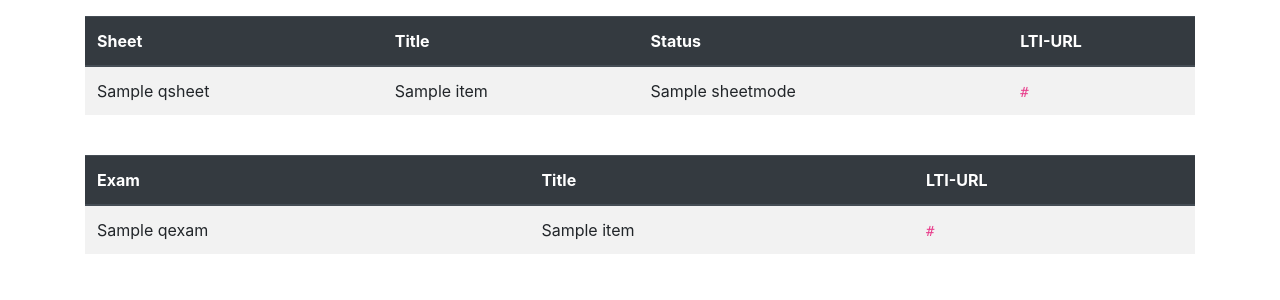
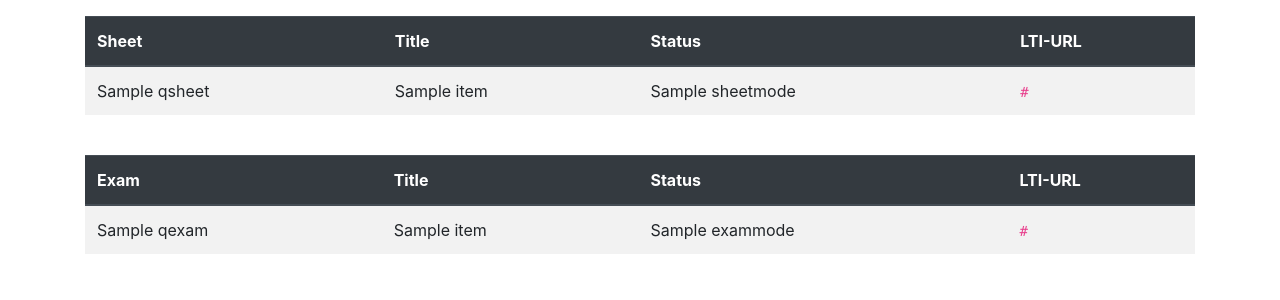
Before and after one commit to PremierLangage/wims-lti, a Django app: template lti_app/templates/lti_app/activities.html in a window 1280 px wide. Shown: the part 32-332 px from the top of the page. Run offline with Django 3.2, Linux system fonts and the light colour scheme; tables that the repository leaves empty hold one stand-in row (values such as "Sample post"); the template is opened without the code that fills it: values that come from a table or form of the project are taken from there, most other values are stand-ins (such as "Sample title", 1, 10 or a date in 2020); some libraries are stand-ins or nearby versions.

Commit message:
Added status column for exams (#30)

```diff
--- a/lti_app/templates/lti_app/activities.html
+++ b/lti_app/templates/lti_app/activities.html
@@ -54,6 +54,7 @@
                 <tr>
                     <th scope="col">Exam</th>
                     <th scope="col">Title</th>
+                    <th scope="col">Status</th>
                     <th scope="col">LTI-URL</th>
                 </tr>
             </thead>
@@ -62,6 +63,7 @@
                     <tr>
                         <td>{{ item.qexam }}</td>
                         <td>{{ item.title }}</td>
+                        <td>{{ item.exammode }}</td>
                         <td>
                             <code>{{ item.lti_url }}</code>
                         </td>
```
